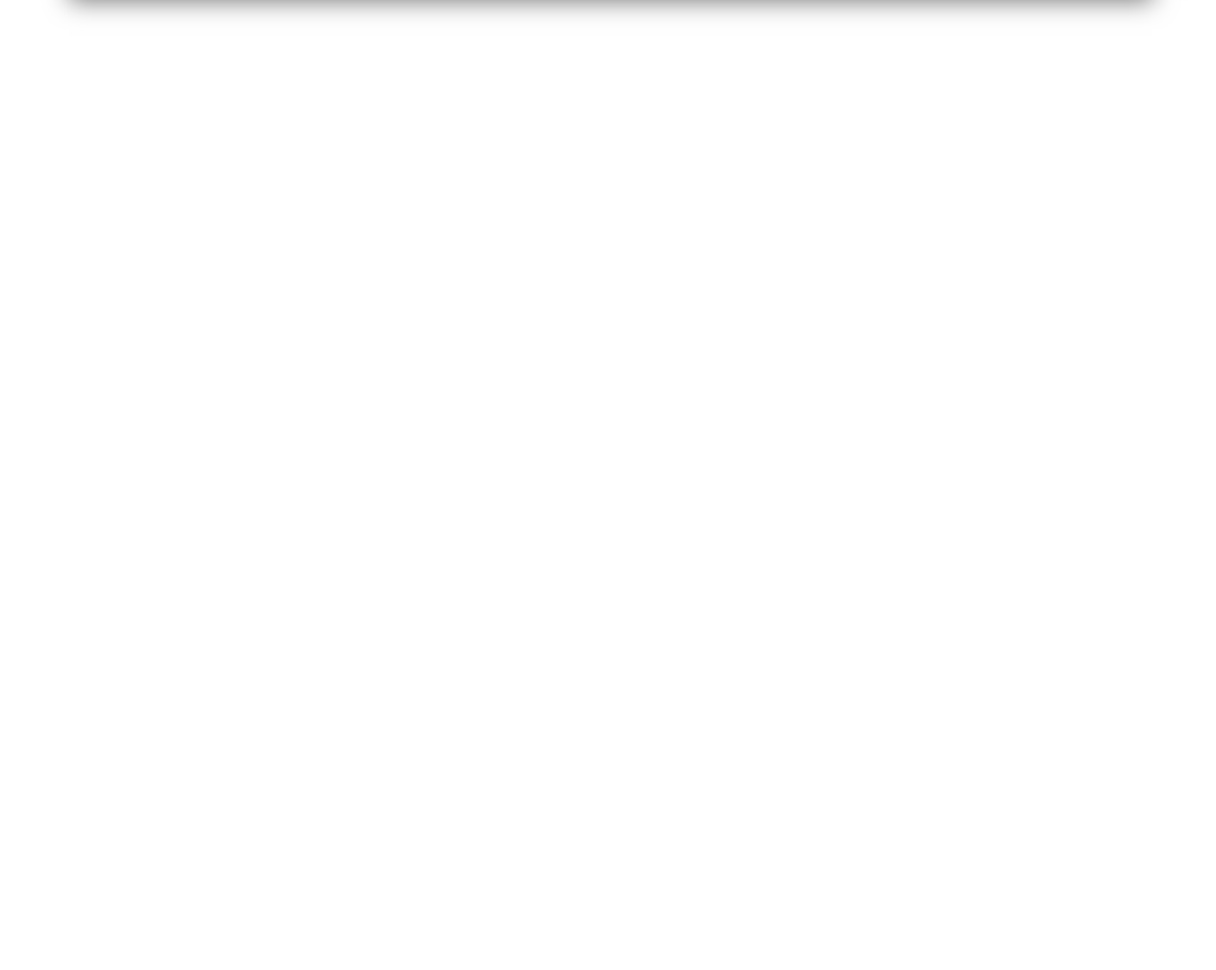
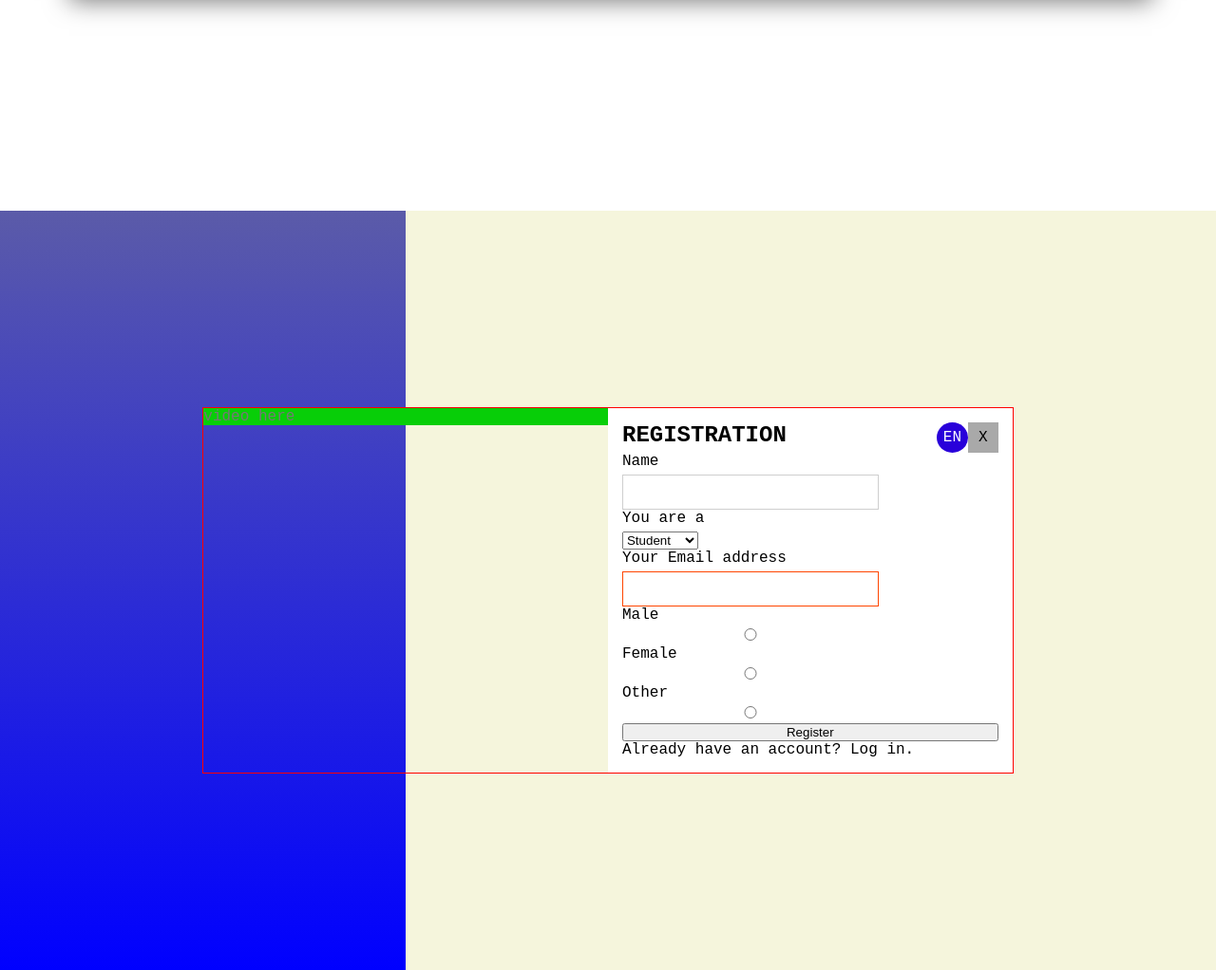
Before and after one commit to Sandip-Z/notebook.io_landing_page, a website: page index.html in a window 1280 px wide. Shown: the part 1378-2400 px from the top of the page at 95% size. Before the commit the page ends 1600 px from the top, so only its background shows below. Drawn offline with Linux system fonts and the light colour scheme.

Commit message:
[wip] register form

```diff
--- a/index.html
+++ b/index.html
@@ -7,7 +7,7 @@
     <title>Welcome to notebook</title>
   </head>
   <body>
-    <nav class="nav">
+    <!-- <nav class="nav d-none">
       <div class="logo">
         <p>notebook.io</p>
       </div>
@@ -15,9 +15,9 @@
         <li><a href="#">Home</a></li>
         <li><a href="#">Service</a></li>
         <li><a href="#">About Us</a></li>
-        <li class="hot"><a href="#">Register</a></li>
+        <li class="hot"><a href="#register">Register</a></li>
       </ul>
-    </nav>
+    </nav> -->
     <header class="header">
       <div class="heading">
         <span class="title">notebook.io</span>
@@ -25,13 +25,13 @@
         <button class="start">Get Started</button>
       </div>
     </header>
-    <div class="login-screen">
+    <section class="login-screen" id="login">
       <div class="login-screen__wrapper">
         <div class="row">
-          <div class="col-lg-6 login-screen__wrapper__image">
+          <div class="col-1-of-2 login-screen__wrapper__image">
             <p>Placeholder text as a tag line.</p>
           </div>
-          <div class="col-lg-6">
+          <div class="col-1-of-2">
             <form class="login-form">
               <section>
                 <label for="email">Email</label>
@@ -60,6 +60,61 @@
           </div>
         </div>
       </div>
-    </div>
+    </section>
+    <section class="register-screen" id="register">
+      <div class="row">
+        <div class="col-1-of-3 register-screen__sidepanel">&nbsp;</div>
+        <div class="col-2-of-3 register-screen__contentBox">
+          <div class="row register-screen__contentBox--content">
+            <div class="col-1-of-2">
+              <div class="register-screen__contentBox--content__videoBox">
+                video here
+              </div>
+            </div>
+            <div class="col-1-of-2">
+              <div class="register-screen__contentBox--content__formWrapper">
+                <div
+                  class="register-screen__contentBox--content__formWrapper--heading"
+                >
+                  <h2>Registration</h2>
+                  <div class="d-flex">
+                    <p class="lang">EN</p>
+                    <p class="cross">X</p>
+                  </div>
+                </div>
+                <form>
+                  <section>
+                    <label for="name">Name</label>
+                    <input id="name" type="text" required />
+                  </section>
+                  <section>
+                    <label for="type">You are a</label>
+                    <select id="type" required>
+                      <option>Student</option>
+                      <option>Teacher</option>
+                      <option>Institution</option>
+                    </select>
+                  </section>
+                  <section>
+                    <label for="email">Your Email address</label>
+                    <input id="email" type="email" required />
+                  </section>
+                  <section>
+                    <label for="male">Male</label>
+                    <input id="male" type="radio" />
+                    <label for="female">Female</label>
+                    <input id="female" type="radio" />
+                    <label for="other">Other</label>
+                    <input id="other" type="radio" />
+                  </section>
+                  <button>Register</button>
+                  <p>Already have an account? Log in.</p>
+                </form>
+              </div>
+            </div>
+          </div>
+        </div>
+      </div>
+    </section>
   </body>
 </html>
--- /dev/null
+++ b/sass/abstracts/_mixins.scss
@@ -0,0 +1,7 @@
+@mixin clearfix {
+  &::after {
+    content: "";
+    display: table;
+    clear: both;
+  }
+}
--- a/sass/abstracts/_variables.scss
+++ b/sass/abstracts/_variables.scss
@@ -5,3 +5,7 @@ $color-whitesmoke: whitesmoke;
 $color-dark: rgb(22, 22, 22);
 $color-sunflower: #f1c40f;
 $color-primaryblue: #2980b9;
+
+$horizontal-gutter: 0px;
+$vertical-gutter: 81px;
+$grid-width: 100%;
--- /dev/null
+++ b/sass/layout/_grid.scss
@@ -0,0 +1,54 @@
+.row {
+  max-width: $grid-width;
+  margin: 0px auto;
+  &:not(:last-child) {
+    margin-bottom: $vertical-gutter;
+  }
+  @include clearfix;
+
+  [class^="col-"] {
+    // background-color: orangered;
+    float: left;
+    &:not(:last-child) {
+      margin-right: $horizontal-gutter;
+    }
+  }
+
+  .col-1-of-1 {
+    width: 100%;
+  }
+
+  .col-1-of-2 {
+    width: calc((100% - #{$horizontal-gutter}) / 2);
+  }
+
+  .col-1-of-3 {
+    width: calc(((100% - #{$horizontal-gutter} * 2) / 3));
+  }
+
+  .col-2-of-3 {
+    width: calc(
+      2 * ((100% - #{$horizontal-gutter} * 2) / 3) + #{$horizontal-gutter}
+    );
+  }
+
+  .col-1-of-4 {
+    width: calc(((100% - #{$horizontal-gutter} * 3) / 4));
+  }
+
+  .col-2-of-4 {
+    width: calc(
+      2 * ((100% - #{$horizontal-gutter} * 3) / 4) + #{$horizontal-gutter}
+    );
+  }
+
+  .col-3-of-4 {
+    width: calc(
+      3 * ((100% - #{$horizontal-gutter} * 3) / 4) + 2 * #{$horizontal-gutter}
+    );
+  }
+}
+
+.d-flex {
+  display: flex;
+}
--- /dev/null
+++ b/sass/layout/_register.scss
@@ -0,0 +1,67 @@
+.register-screen {
+  height: 100vh;
+  padding: 0px !important;
+  &.row {
+    margin: 0px !important;
+  }
+  &__sidepanel {
+    background-image: linear-gradient(to top, blue, rgba(16, 16, 129, 0.685));
+    display: block;
+    height: 100vh;
+  }
+  &__contentBox {
+    background-color: beige;
+    height: 100vh;
+    position: relative;
+    &--content {
+      border: 1px solid red;
+      //   margin-left: -25px;
+      position: absolute;
+      top: 50%;
+      left: 50%;
+      width: 100%;
+      transform: translate(-75%, -50%);
+      &__videoBox {
+        background-color: rgb(8, 206, 8);
+      }
+      &__formWrapper {
+        background-color: white;
+        color: black;
+        padding: 15px;
+        &--heading {
+          display: flex;
+          justify-content: space-between;
+          &__lang {
+            background-color: rgb(47, 0, 255);
+            color: white;
+            border-radius: 50%;
+            padding: 7px;
+            margin: 0 7px;
+          }
+          &__cross {
+            padding: 7px 9px;
+            background-color: grey;
+          }
+          & h2 {
+            text-transform: uppercase;
+            border-bottom: 1px;
+            border-bottom-width: 7px;
+          }
+        }
+      }
+    }
+  }
+}
+
+.lang {
+  background-color: rgb(41, 1, 218);
+  color: white;
+  border-radius: 50%;
+  padding: 7px;
+  margin: 0px 7px;
+}
+
+.cross {
+  padding: 7px 11px;
+  background-color: darkgray;
+}
--- a/sass/main.scss
+++ b/sass/main.scss
@@ -1,9 +1,11 @@
 @import "abstracts/variables";
-
+@import "abstracts/mixins";
 @import "base/base";
 
 @import "component/button";
 @import "component/form";
+@import "layout/grid";
 @import "layout/header";
 @import "layout/nav";
 @import "layout/login";
+@import "layout/register";
```
Also changed, not shown: css/style.css.
